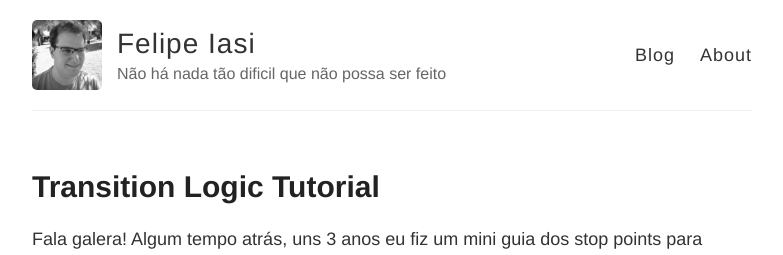
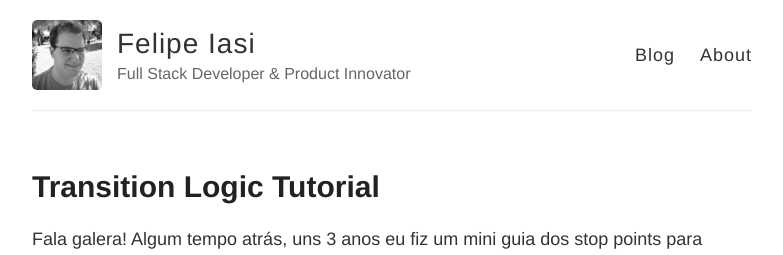
Before and after one commit to ficosta/ficosta.github.io, a Jekyll site: the page built from index.html, in a window 1280 px wide and 900 px high. Shown: the top 255 px of the window, without its empty margins (248-1031 px from the left). Built offline with Jekyll 4.4.1, drawn with Linux system fonts in a browser that asks for light colours; some of the changed lines change nothing that is shown.

Commit message:
update config

```diff
--- a/_config.yml
+++ b/_config.yml
@@ -6,7 +6,7 @@
 name: Felipe Iasi
 
 # Short bio or description (displayed in the header)
-description: Não há nada tão dificil que não possa ser feito
+description: Full Stack Developer & Product Innovator
 
 # URL of your avatar or profile pic (you could use your GitHub profile pic)
 avatar: https://raw.githubusercontent.com/ficosta/ficosta.github.io/master/images/profile.jpg
@@ -23,12 +23,12 @@ footer-links:
   flickr:
   github: ficosta
   instagram:
-  linkedin: felipe-iasi-de-barros-costa-56869026
+  linkedin: felipe-iasi
   pinterest:
   rss: # just type anything here for a working RSS icon
   twitter:
   stackoverflow: # your stackoverflow profile, e.g. "users/50476/bart-kiers"
-  youtube: # channel/<your_long_string> or user/<user-name>
+  youtube: c/FelipeIasi
   googleplus: # anything in your profile username that comes after plus.google.com/
 
 
```
